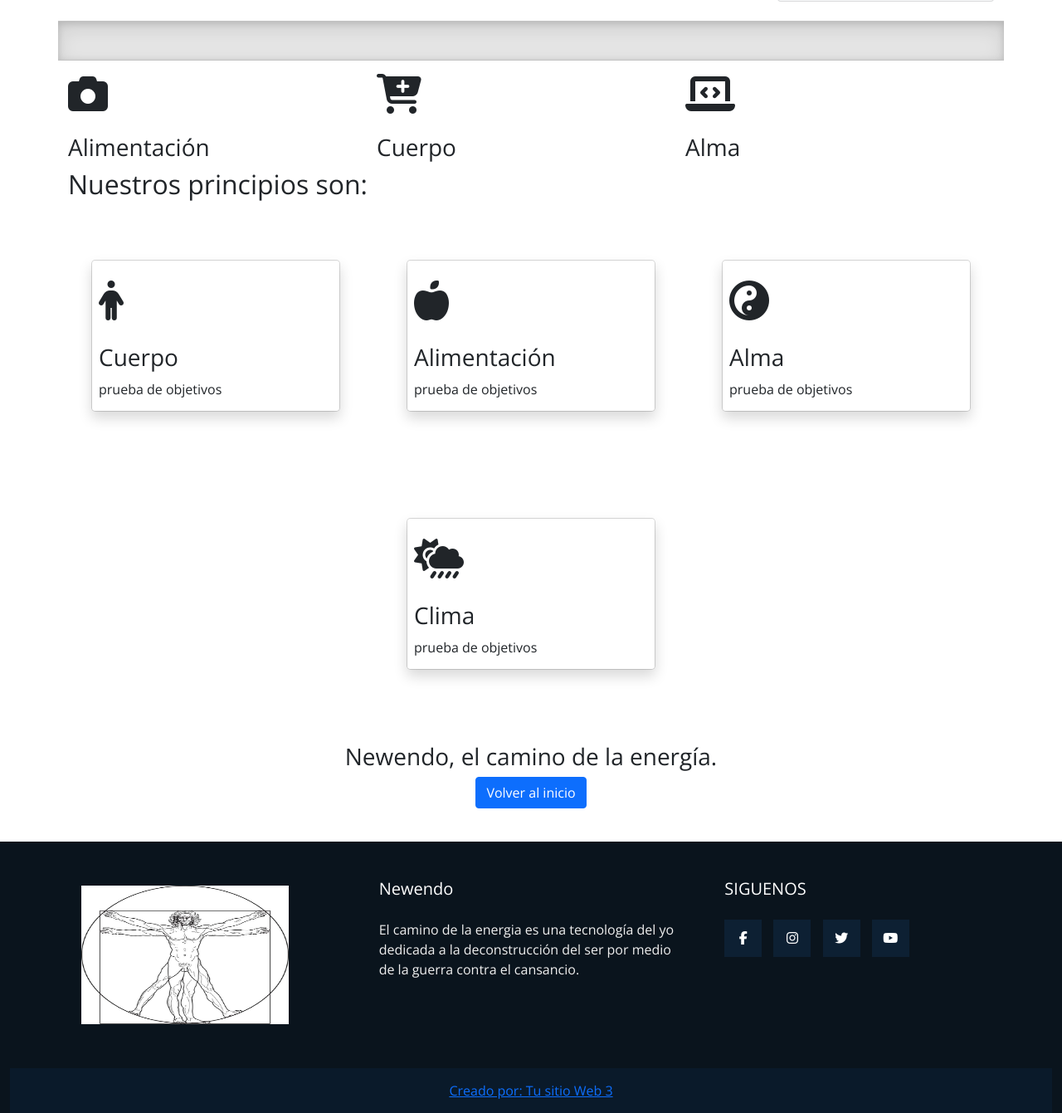
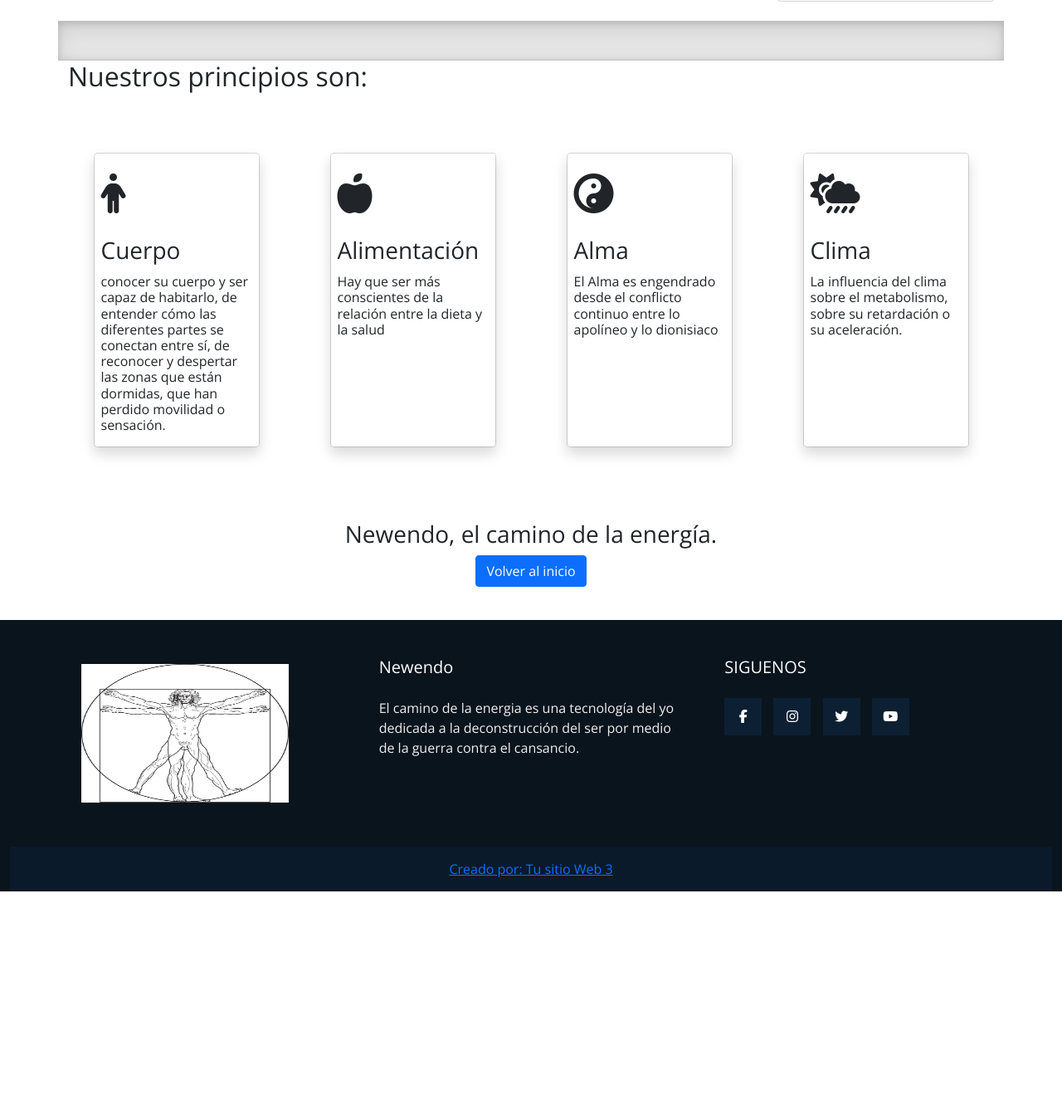
Before and after one commit to VictorPenafiel/Django_Deploy, a Django app: page / in a window 1280 px wide. Shown: the part 1742-3083 px from the top of the page at 83% size. After the commit the page ends 2816 px from the top, so only its background shows below. Run offline with Django 3.2, Linux system fonts and the light colour scheme; data comes from the database, SQL or seed files in the repository; some libraries are stand-ins or nearby versions.

Commit message:
dinamica

```diff
--- a/web/templates/index.html
+++ b/web/templates/index.html
@@ -131,50 +131,37 @@
 
         <div class="b-example-divider"></div>
 
-        <div data-aos="fade-in" data-aos-duration="2500" class="row">
-            <div class="col-md-4">
-                <i class="fas fa-camera fa-3x my-3"></i>
-                <h3 class="my-2">Alimentación</h3>
-            </div>
-            <div class="col-md-4">
-                <i class="fas fa-cart-plus fa-3x my-3"></i>
-                <h3 class="my-2">Cuerpo</h3>
-            </div>
-            <div class="col-md-4">
-                <i class="fa-solid fa-laptop-code fa-3x my-3"></i>
-                <h3 class="my-2">Alma</h3>
-            </div>
-        </div>
         <section id="eventos">
             <h2>Nuestros principios son:</h2>
         </section>
 
-        <div class="dropdown-menu p-2 shadow rounded-3" style="width: 300px" id="dropdownCalendar">
+        <div class="dropdown-menu p-2 shadow rounded-3" style="width: 200px" id="dropdownCalendar">
             <div class="d-grid gap-1">
                 <i class="fas fa-solid fa-person fa-3x my-3"></i>
                 <h3 class="my-2">Cuerpo</h3>
-                <h6> prueba de objetivos</h6>
+                <h6> conocer su cuerpo y ser capaz de habitarlo, de entender cómo las diferentes partes se conectan entre sí, de reconocer y
+                despertar las zonas que están dormidas, que han perdido movilidad o sensación.</h6>
             </div>
         </div>
-        <div class="dropdown-menu p-2 shadow rounded-3" style="width: 300px" id="dropdownCalendar">
+        <div class="dropdown-menu p-2 shadow rounded-3" style="width: 200px" id="dropdownCalendar">
             <div class="d-grid gap-1">
                 <i class="fas fa-thin fa-apple-whole fa-3x my-3"></i>
                 <h3 class="my-2">Alimentación</h3>
-                <h6> prueba de objetivos</h6>
+                <h6> Hay que ser más conscientes de la relación entre la dieta y la salud</h6>
             </div>
         </div>
-        <div class="dropdown-menu p-2 shadow rounded-3" style="width: 300px" id="dropdownCalendar">
+        <div class="dropdown-menu p-2 shadow rounded-3" style="width: 200px" id="dropdownCalendar">
             <div class="d-grid gap-1">
                 <i class="fas fa-duotone fa-yin-yang fa-3x my-3"></i>
                 <h3 class="my-2">Alma</h3>
-                <h6> prueba de objetivos</h6>
+                <h6> El Alma es engendrado desde el conflicto continuo entre lo apolíneo y lo dionisiaco</h6>
             </div>
         </div>
-        <div class="dropdown-menu p-2 shadow rounded-3" style="width: 300px" id="dropdownCalendar">
+        <div class="dropdown-menu p-2 shadow rounded-3" style="width: 200px" id="dropdownCalendar">
             <div class="d-grid gap-1">
                 <i class="fas fa-solid fa-cloud-sun-rain fa-3x my-3"></i>
                 <h3 class="my-2">Clima</h3>
-                <h6> prueba de objetivos</h6>
+                <h6> La influencia del clima sobre el metabolismo, sobre su retardación o su aceleración.</h6>
             </div>
         </div>
 
```
